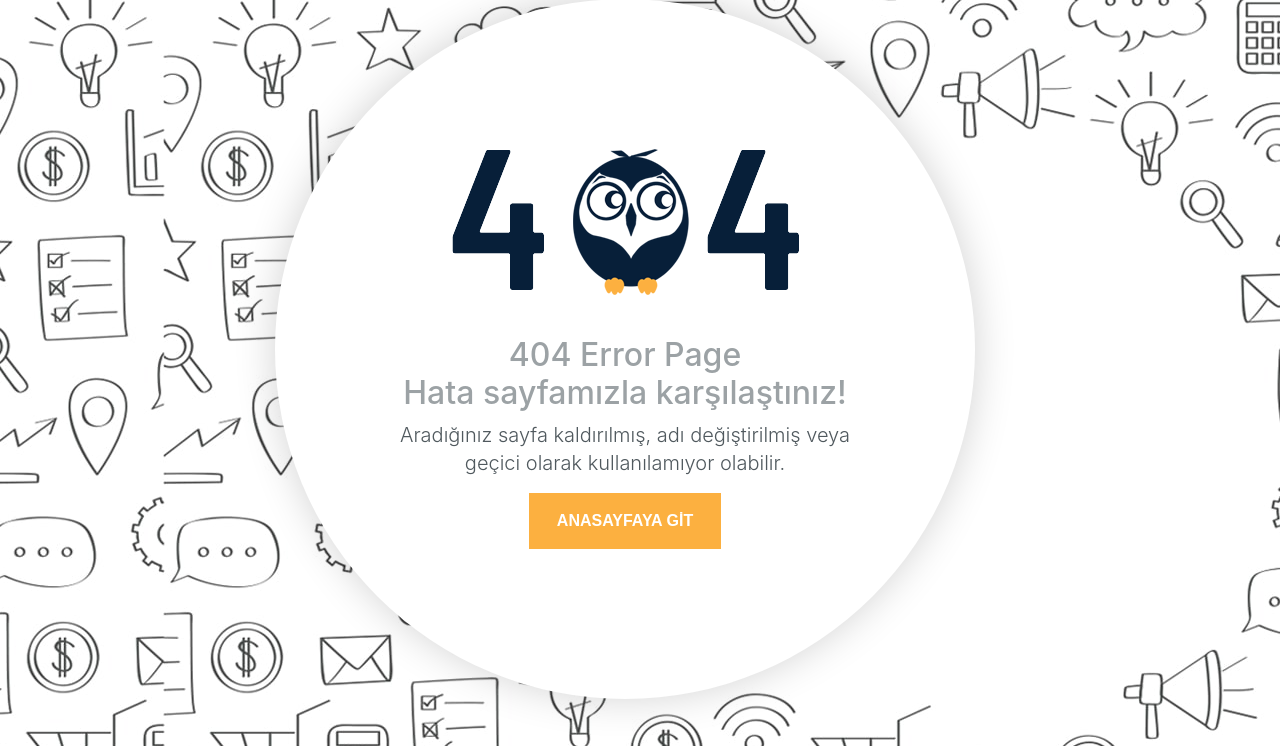
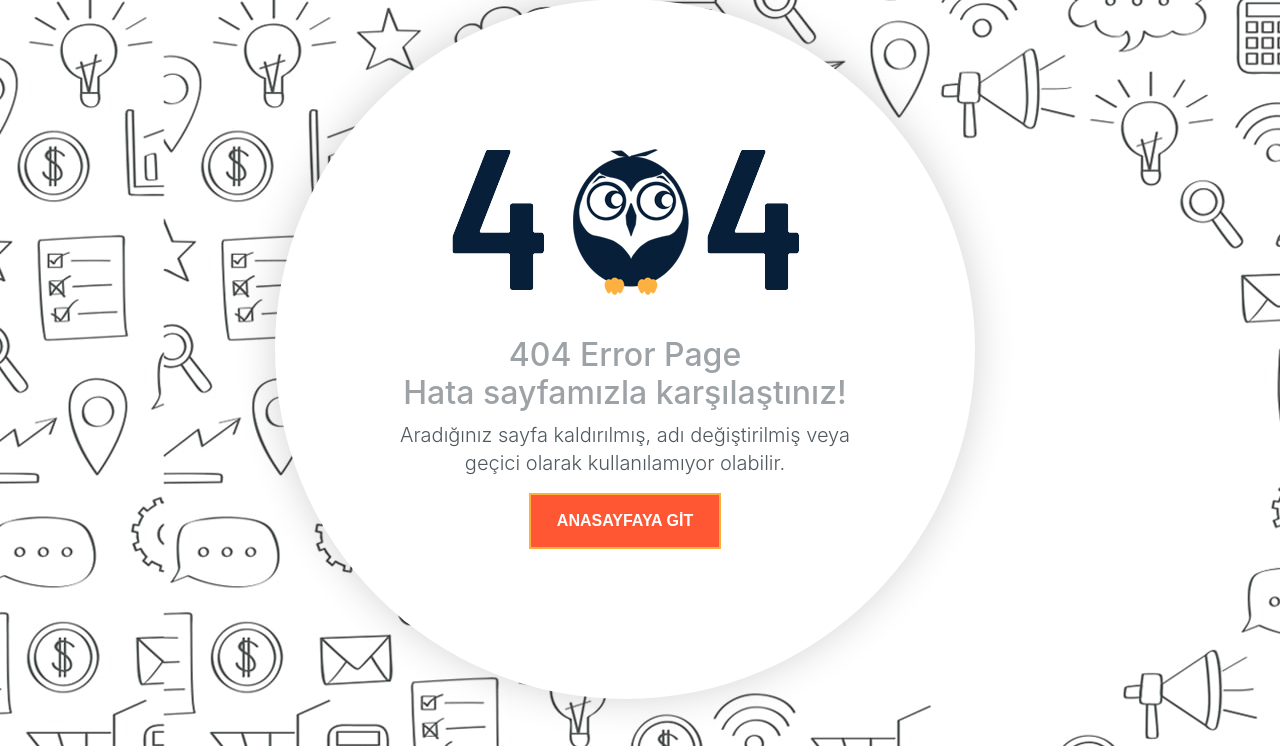
Before and after one commit to hopesdiebiri/hopesdiebiri.github.io, a PHP site: page /404.html in a window 1280 px wide. Shown: the part 81-827 px from the top of the page. Run offline with PHP 8.4, Linux system fonts and the light colour scheme; some libraries are stand-ins or nearby versions.

Commit message:
Update style.css

```diff
--- a/style.css
+++ b/style.css
@@ -34,7 +34,7 @@ body {
     color: #9ca2a5;
 }
 .btn-default {
-    background-color: #fcb040;
+    background-color: #FF5733;
     color: #fff;
     border: 2px solid #fcb040;
     border-radius: 5px;
```
